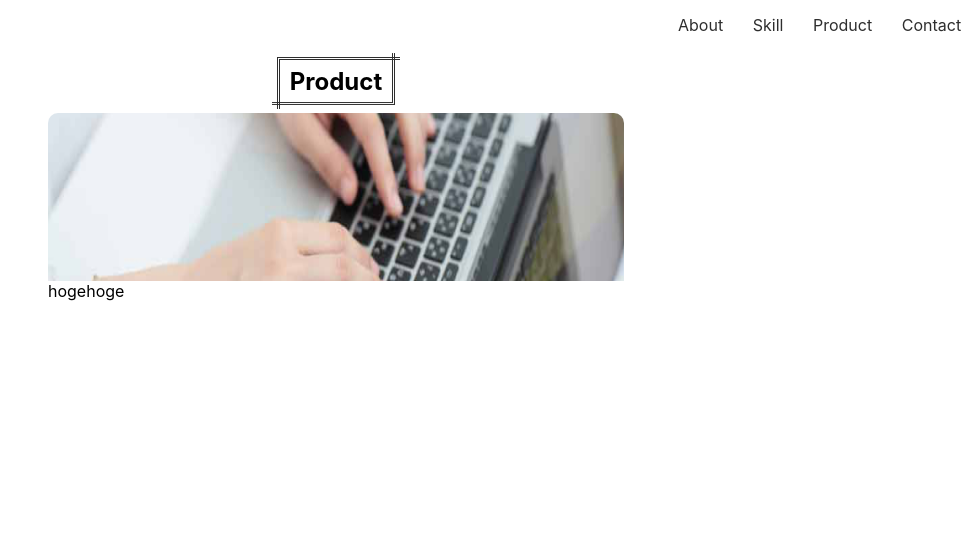
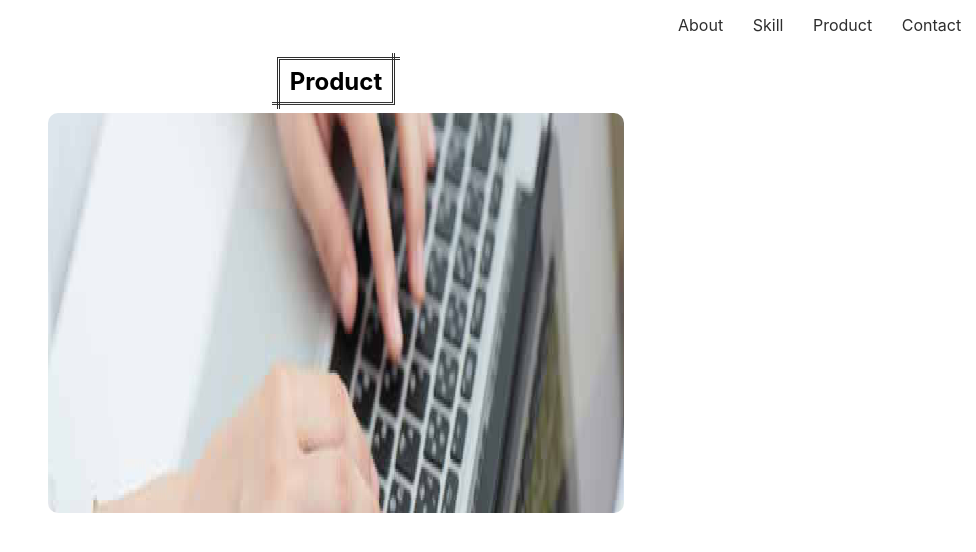
Before and after one commit to SoraY677/MyPortfolio, a Nuxt app: page /product in a window 1280 px wide. Shown: the top 552 px of the page, without its empty margins (304-1280 px from the left). Built offline with nearby package versions, Linux system fonts and the light colour scheme.

Commit message:
モーダルウィンドウ表示の基礎ができた

```diff
--- a/assets/css/common.css
+++ b/assets/css/common.css
@@ -10,6 +10,10 @@
   justify-content: space-around;
   flex-wrap: wrap;
 
+}
+
+section.container{
+  margin-bottom:10%;
 }
 
 /*二重線で囲まれるデザインとアニメーション*/
--- a/components/pageitemtitle.vue
+++ b/components/pageitemtitle.vue
@@ -1,5 +1,5 @@
 <template>
-  <div>
+  <div class="page-item-block">
     <h2 class="page-item-title">{{title}}</h2>
     <span class="page-item-subtitle">{{subtitle}}</span>
   </div>
@@ -12,6 +12,10 @@ export default {
 </script>
 
 <style scoped>
+.page-item-block{
+  margin-bottom:2em;
+}
+
 .page-item-title{
   width:fit-content;
   padding: 0 0 0 0.2em;
--- a/components/productcard.vue
+++ b/components/productcard.vue
@@ -1,41 +1,81 @@
 <template>
-    <section class="product-card">
-        <div class="product-thumbnail">
-            <img :src="'/img/product/'+name+'.png'">
+  <section class="product-card container">
+    <div v-on:click="openModal" class="product-thumbnail">
+      <img :src="'/img/product/' + name + '.png'" />
+      <div class="product-name">
+        {{ name }}
       </div>
-        <div class="product-detail">
-            {{name}}
     </div>
+
+    <productModal v-show="isModalShowed" v-on:closeModalRequest="closeModal" />
   </section>
 </template>
 
 <style scoped>
-section.product-card{
-    width:100%;
-    height:50vh;
+section.product-card {
+  width: 100%;
+  height: 50vh;
   border-radius: 10px;
   overflow: hidden;
 }
 
-section.product-card:hover .product-thumbnail img{
+.product-name {
+  display: flex;
+  position: absolute;
+  content: "";
+  top: 0;
+  left: 0;
+  width: 100%;
+  height: 100%;
+  color: white;
+  font-size: 2em;
+  background: rgba(0, 0, 0, 0.3);
+  z-index: 10;
+  transition-duration: 0.5s;
+  opacity: 0;
+  justify-content: center;
+  align-items: center;
+}
+
+section.product-card:hover .product-thumbnail img {
   transform: scale(1.2);
 }
-.product-thumbnail{
-    height:42%;
-    width:100%;
-    overflow:hidden;
+section.product-card:hover .product-name {
+  opacity: 1;
+}
+.product-thumbnail {
+  position: relative;
+  height: 100%;
+  width: 100%;
+  overflow: hidden;
 }
 
-img{
-    width:100%;
-    height:100%;
-    transition-duration: .3s;
+img {
+  width: 100%;
+  height: 100%;
+  transition-duration: 0.3s;
 }
-
 </style>
 
 <script>
+import productModal from "~/components/productmodal";
 export default {
-    props:['name','language','experience','level','desription']
+  data() {
+    return {
+      isModalShowed: false
+    };
+  },
+  props: ["name", "language", "experience", "level", "desription"],
+  components: {
+    productModal
+  },
+  methods: {
+    openModal: function() {
+      this.isModalShowed = true;
+    },
+    closeModal: function() {
+      this.isModalShowed = false;
     }
+  }
+};
 </script>
--- /dev/null
+++ b/components/productmodal.vue
@@ -0,0 +1,27 @@
+<template>
+    <section class="product-modal">
+        <img src="#">
+        <h3>hogehoge</h3>
+        <p>hogehogeの説明~~~~~~~~~~~~~~~~~~~~~~~~~~~~</p>
+        <a>linkだほげ</a>
+        <button v-on:click="requestCloseModal">消す</button>
+    </section>
+</template>
+
+<style scoped>
+    .product-modal{
+        position:absolute;
+        top:0;
+        left:0;
+    }
+</style>
+
+<script>
+export default {
+    methods:{
+        requestCloseModal: function(){
+            this.$emit('closeModalRequest')
+        }
+    }
+}
+</script>
--- a/components/skillcard.vue
+++ b/components/skillcard.vue
@@ -10,8 +10,9 @@
 <style scoped>
 
 .skill-card{
+  display: flex;
   width:100%;
-  display: flex;
+  margin-bottom:20%;
   flex-wrap: wrap;
   justify-content: space-around;
 }
--- a/layouts/default.vue
+++ b/layouts/default.vue
@@ -20,8 +20,7 @@ html {
 
 body {
   position: absolute;
-  width: 100vw;
-  height: 100vh;
+  width:100%;
   margin:0;
   left: 0;
   top: 0;
--- a/pages/contact.vue
+++ b/pages/contact.vue
@@ -1,6 +1,21 @@
 <template>
   <section>
     <pageTitle :title="'Contact'" />
+    <form>
+      <section>
+      <h2>あなたの名前</h2>
+      <textarea name=""></textarea>
+      </section>
+      <section>
+      <h2>あなたの連絡先</h2>
+      <textarea></textarea>
+      </section>
+      <section>
+      <h2>連絡内容</h2>
+      <textarea></textarea>
+      <button>送信する</button>
+      </section>
+    </form>
   </section>
 </template>
 
--- a/pages/product.vue
+++ b/pages/product.vue
@@ -24,8 +24,6 @@ export default {
       productList:[
         {name:"hogehoge"}
       ]
-
-
     }
   },
   components: {
--- a/pages/skill.vue
+++ b/pages/skill.vue
@@ -1,9 +1,9 @@
 <template>
-  <section>
+  <section >
     <pageTitle :title="'Skill'" />
-    <section class="inner" v-for="item in skillJson" :key="item.id">
+    <section class="inner container" v-for="item in skillJson" :key="item.id">
       <pageItemTitle :title="item.title" :subtitle="item.subtitle" />
-      <ul class="flex-box">
+      <ul>
           <li v-for="skillcard in item.cardList" :key="skillcard.id">
             <skillCard :category="skillcard" :name="skillcard.name" />
           </li>
@@ -17,10 +17,13 @@
 
     ul{
         height:20%;
+        display: flex;
+        flex-wrap: wrap;
     }
     li{
         height:100%;
         width:23%;
+        float:left;
     }
 </style>
 <script>
```
Lines whose indentation alone changed are shown as unchanged.
